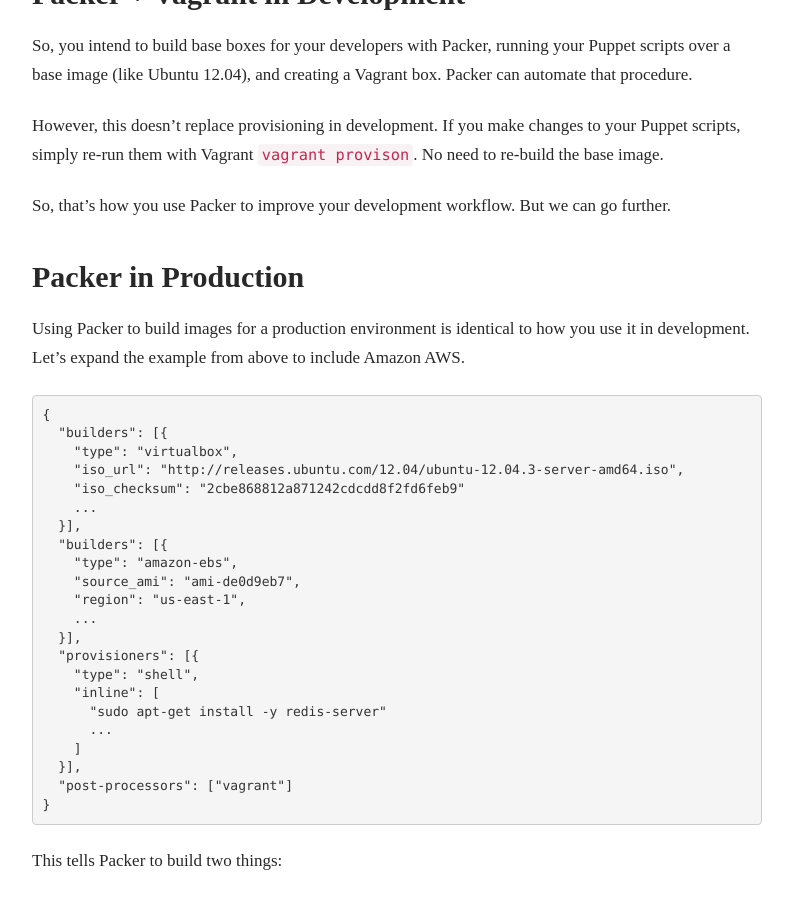
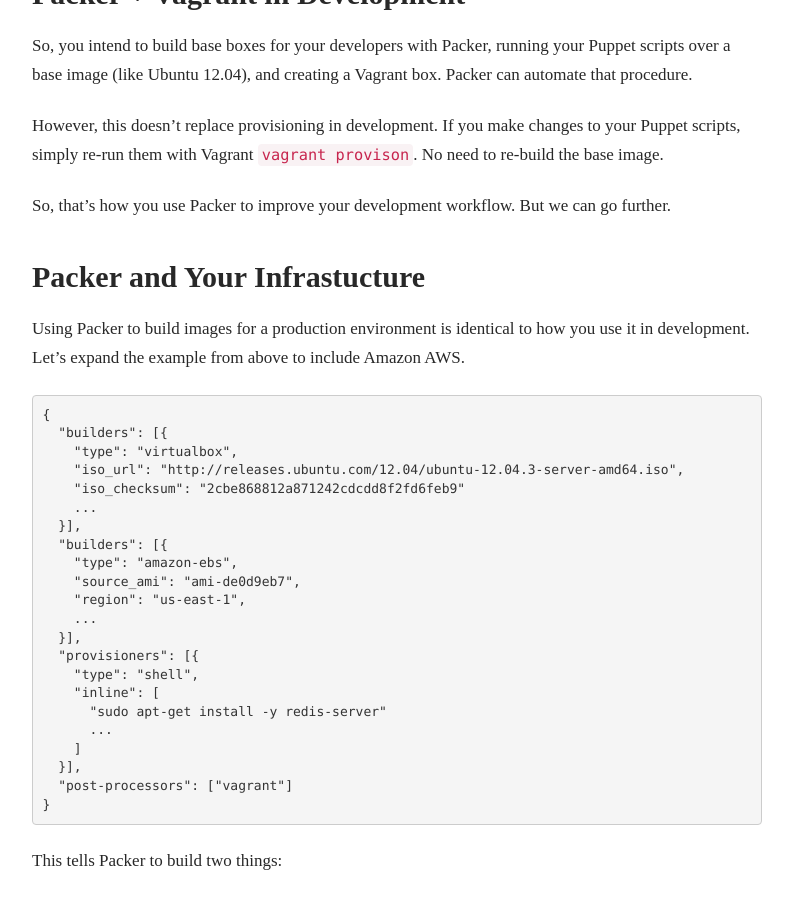
Before and after one commit to mb720/pretengineer, a Jekyll site: the page built from _posts/2013-09-11-packer-vagrant-infra.md, in a window 1280 px wide and 900 px high, scrolled down 2770 px. Shown: the whole window, without its empty margins (243-1036 px from the left). Built offline with Jekyll 4.4.1, drawn with Linux system fonts in a browser that asks for light colours; nearby versions of some CDN libraries; some web fonts are replaced.

Commit message:
posts/packer: "production" is abused here. infrastructure => better.

```diff
--- a/_posts/2013-09-11-packer-vagrant-infra.md
+++ b/_posts/2013-09-11-packer-vagrant-infra.md
@@ -127,7 +127,7 @@ need to re-build the base image.
 So, that's how you use Packer to improve your development workflow. But
 we can go further.
 
-## Packer in Production
+## Packer and Your Infrastucture
 
 Using Packer to build images for a production environment is identical
 to how you use it in development. Let's expand the example from above
```
